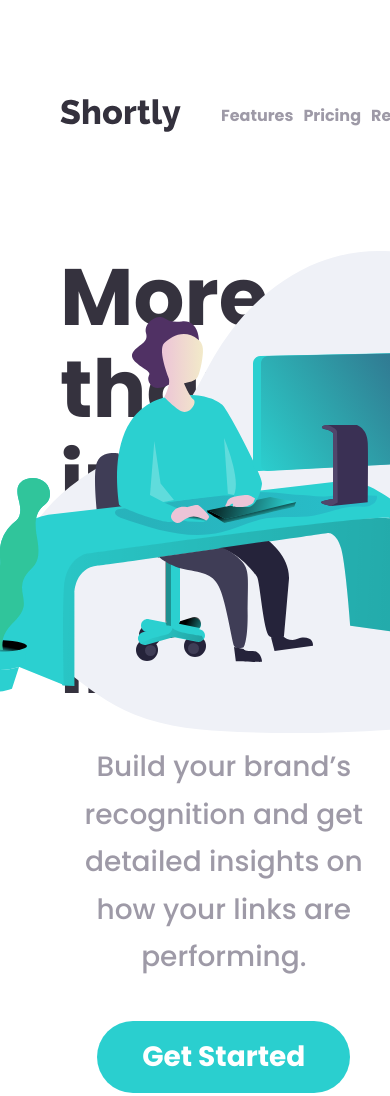
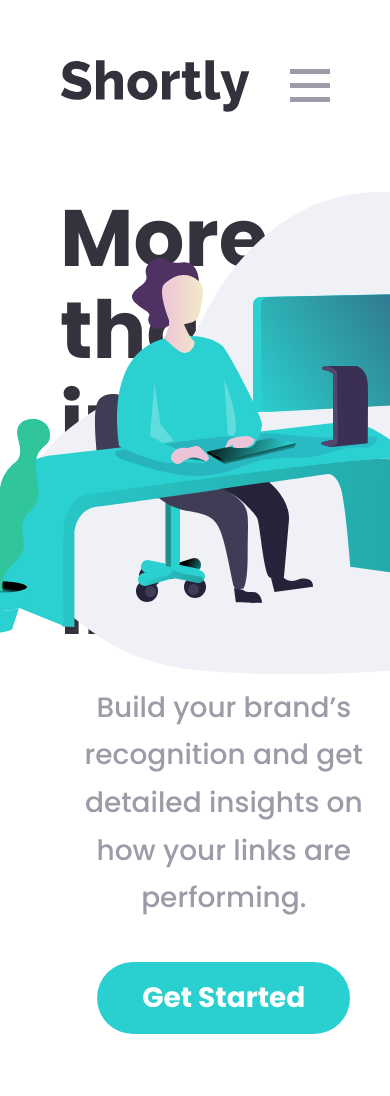
Before and after one commit to bibmode/url-shortening-api-master, a plain HTML site: page index.html in a window 390 px wide. Shown: the top 1096 px of the page. Drawn offline with Linux system fonts and the light colour scheme.

Commit message:
added the hamburger button

```diff
--- a/index.html
+++ b/index.html
@@ -41,6 +41,13 @@
       <div class="nav__right">
         <button class="nav__right--login">Login</button>
         <button class="nav__right--signup btn-cyan">Sign Up</button>
+        <input
+          type="checkbox"
+          name="nav-checkbox"
+          id="nav-checkbox"
+          class="nav__right--checkbox"
+        />
+        <label for="nav-checkbox" class="nav__right--hamburger"></label>
       </div>
     </nav>
 
--- a/sass/sections/_nav.scss
+++ b/sass/sections/_nav.scss
@@ -11,8 +11,15 @@
     padding-inline: 6rem;
   }
 
+  @include respond(tablet-mid) {
+    justify-content: space-between;
+  }
+
   &__logo {
     margin-right: 4rem;
+    @include respond(tablet-mid) {
+      width: 20rem;
+    }
   }
 
   &__links {
@@ -44,4 +51,54 @@
       color: $color-dark-violet;
     }
   }
+
+  &__right {
+    &--checkbox {
+      display: none;
+    }
+
+    &--hamburger {
+      display: none;
+
+      @include respond(tablet-mid) {
+        display: block;
+        width: 4rem;
+        height: 0.5rem;
+        background-color: $color-gray-violet;
+        position: relative;
+        cursor: pointer;
+
+        &::before,
+        &::after {
+          position: absolute;
+          content: "";
+          width: 4rem;
+          height: 0.5rem;
+          background-color: $color-gray-violet;
+        }
+
+        &::before {
+          transform: translateY(-1.4rem);
+        }
+
+        &::after {
+          transform: translateY(1.4rem);
+        }
+      }
+    }
+
+    &--login {
+    }
+
+    &--signup {
+    }
+  }
+
+  &__right--login,
+  &__right--signup,
+  &__links {
+    @include respond(tablet-mid) {
+      display: none;
+    }
+  }
 }
```
Also changed, not shown: sass/main.css, 1 other file.
